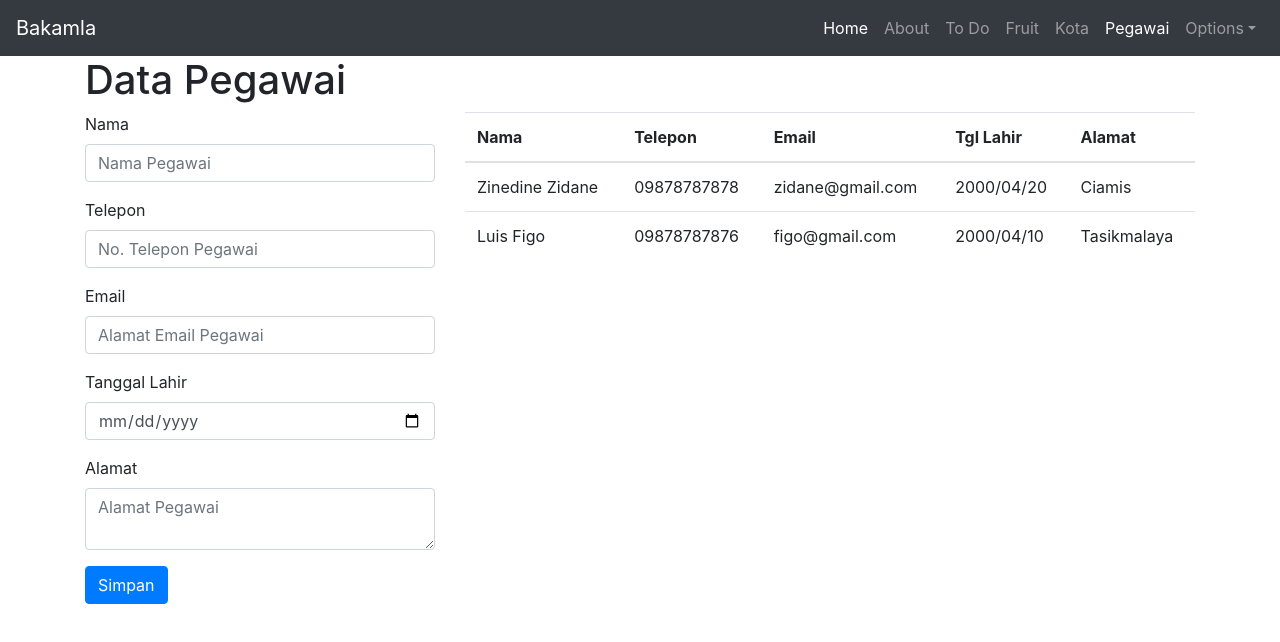
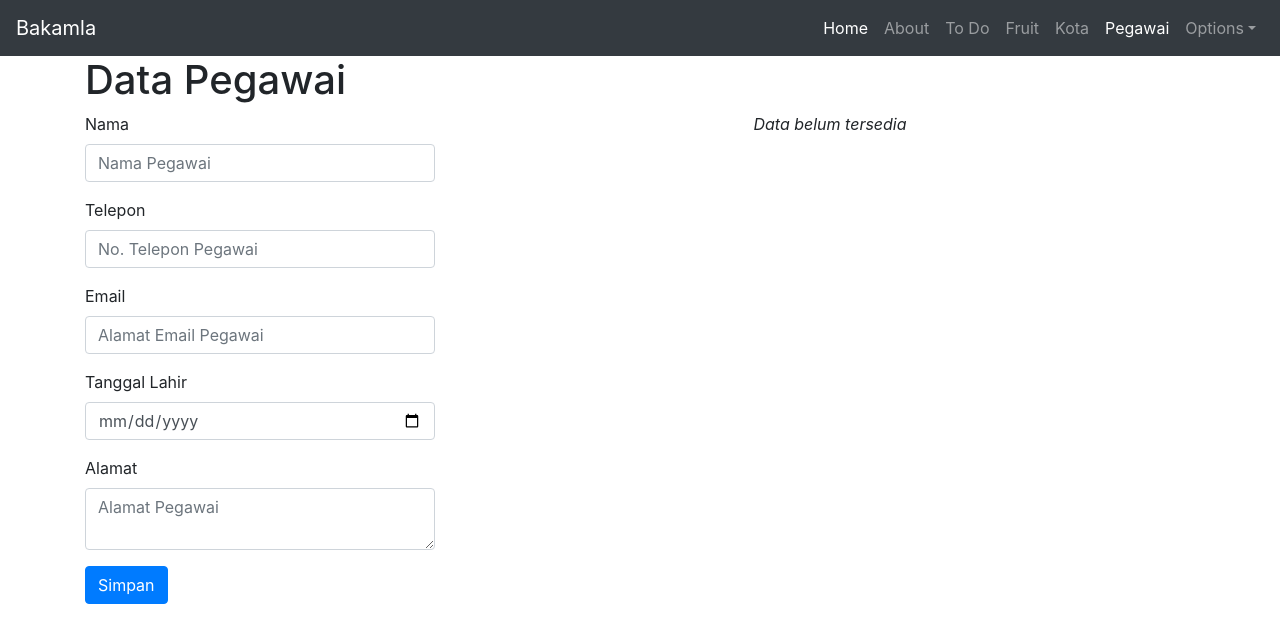
Before and after one commit to windupurnomo/belajar_reactjs, a React (Create React App) app: page /pegawai in a window 1280 px wide. Shown: the top 642 px of the page. Built offline with nearby package versions, Linux system fonts and the light colour scheme.

Commit message:
conditional component

```diff
--- a/src/pages/Pegawai.js
+++ b/src/pages/Pegawai.js
@@ -7,22 +7,7 @@ export default props => {
   const [email, setEmail] = useState("");
   const [birthDate, setBirthDate] = useState("");
   const [address, setAddress] = useState("");
-  const [listPegawai, setListPegawai] = useState([
-    {
-      name: "Zinedine Zidane",
-      phone: "09878787878",
-      email: "zidane@gmail.com",
-      birthDate: "2000/04/20",
-      address: "Ciamis"
-    },
-    {
-      name: "Luis Figo",
-      phone: "09878787876",
-      email: "figo@gmail.com",
-      birthDate: "2000/04/10",
-      address: "Tasikmalaya"
-    }
-  ]);
+  const [listPegawai, setListPegawai] = useState([]);
   const cTr = listPegawai.map((p, i) => {
     return (
       <tr key={i}>
@@ -36,12 +21,14 @@ export default props => {
   });
   const submit = e => {
     e.preventDefault();
-    setName("");
-    setPhone("");
-    setEmail("");
-    setBirthDate("");
-    setAddress("");
-
+    if (name === "") {
+      alert("Nama Pegawai harus diisi");
+      return;
+    }
+    if (phone === "") {
+      alert("Nomor Telepon Pegawai harus diisi");
+      return;
+    }
     const pegawai = {
       name: name,
       phone: phone,
@@ -49,8 +36,12 @@ export default props => {
       birthDate: birthDate,
       address: address
     };
-
     setListPegawai([...listPegawai, pegawai]);
+    setName("");
+    setPhone("");
+    setEmail("");
+    setBirthDate("");
+    setAddress("");
   };
   return (
     <Fragment>
@@ -103,10 +94,17 @@ export default props => {
                 placeholder="Alamat Pegawai"
               />
             </FormGroup>
-            <Button color="primary">Simpan</Button>
+            <Button color="primary" onClick={submit}>
+              Simpan
+            </Button>
           </form>
         </Col>
         <Col>
+          {listPegawai.length === 0 ? (
+            <center>
+              <i>Data belum tersedia</i>
+            </center>
+          ) : (
             <Table>
               <thead>
                 <tr>
@@ -119,6 +117,7 @@ export default props => {
               </thead>
               <tbody>{cTr}</tbody>
             </Table>
+          )}
         </Col>
       </Row>
     </Fragment>
```
Lines whose indentation alone changed are shown as unchanged.
